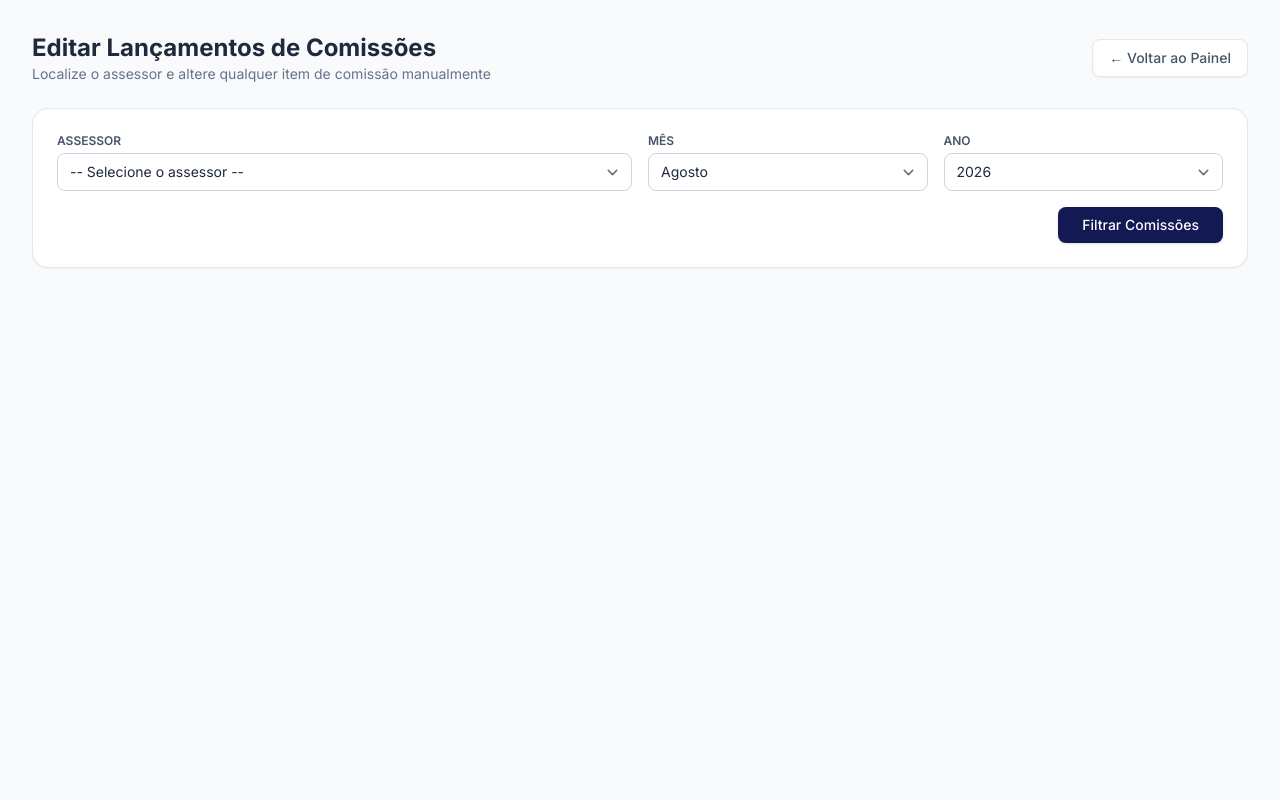
After one commit to andreoni10/finatlas_tcc, a Django app: page /financeiro/editar-lancamentos/ in a window 1280 px wide. The commit adds this page. Run offline with Django 5.2, Linux system fonts and the light colour scheme; a user stored in the database is signed in; data comes from the database, SQL or seed files in the repository; both versions use the stored data as it was after the commit; some libraries are stand-ins or nearby versions.

Commit message:
Implementação de funcionalidades de edição de lançamentos.

```diff
--- a/finatlas/apps/dashboard/templates/dashboard/dashboard_financeiro.html
+++ b/finatlas/apps/dashboard/templates/dashboard/dashboard_financeiro.html
@@ -9,6 +9,8 @@
     class="rounded-lg border border-white/20 px-4 py-2 text-sm font-medium transition hover:bg-white/10">Sair</a>
 <a href="{% url 'finance:lancamentos_manuais' %}"
     class="rounded-lg border border-white/20 px-4 py-2 text-sm font-medium transition hover:bg-white/10">Lancamentos</a>
+<a href="{% url 'finance:editar_lancamento' %}"
+    class="rounded-lg border border-white/20 px-4 py-2 text-sm font-medium transition hover:bg-white/10">Editar Lançamento</a>
 <a href="{% url 'finance:gestao_fechamento' %}"
     class="rounded-lg border border-white/20 px-4 py-2 text-sm font-medium transition hover:bg-white/10">Fechamento Mensal</a>
 <a href="{% url 'accounts:listar_assessores' %}"
--- /dev/null
+++ b/finatlas/apps/finance/templates/finance/editar_lancamentos_list.html
@@ -0,0 +1,312 @@
+{% extends "base.html" %}
+
+{% block body_title %} — Edição de Lançamentos{% endblock %}
+
+{% block body_block %}
+<div class="min-h-screen bg-slate-50 py-8">
+  <div class="max-w-7xl mx-auto px-4 sm:px-6 lg:px-8">
+
+    <!-- Cabeçalho -->
+    <div class="flex items-center justify-between mb-6">
+      <div>
+        <h1 class="text-2xl font-bold text-slate-800">Editar Lançamentos de Comissões</h1>
+        <p class="text-sm text-slate-500">Localize o assessor e altere qualquer item de comissão manualmente</p>
+      </div>
+      <a href="{% url 'dashboard:financeiro' %}" class="inline-flex items-center text-sm font-medium text-slate-600 hover:text-navy-900 bg-white border border-slate-200 px-4 py-2 rounded-lg shadow-sm">
+        &larr; Voltar ao Painel
+      </a>
+    </div>
+
+    <!-- Barra de Filtros -->
+    <div class="bg-white p-6 rounded-2xl shadow-sm border border-slate-200 mb-8">
+      <form method="GET" class="grid grid-cols-1 sm:grid-cols-4 gap-4 items-end">
+        <div class="sm:col-span-2">
+          <label class="block text-xs font-semibold uppercase text-slate-600 mb-1">Assessor</label>
+          <select name="assessor_id" class="w-full px-3 py-2 border border-slate-300 rounded-lg text-sm text-slate-800" required>
+            <option value="">-- Selecione o assessor --</option>
+            {% for a in assessores %}
+              <option value="{{ a.id }}" {% if assessor_selecionado and a.id == assessor_selecionado.id %}selected{% endif %}>
+                {{ a.user.get_full_name|default:a.user.username }} ({{ a.codigo_assessor }})
+              </option>
+            {% endfor %}
+          </select>
+        </div>
+        <div>
+          <label class="block text-xs font-semibold uppercase text-slate-600 mb-1">Mês</label>
+          <select name="mes" class="w-full px-3 py-2 border border-slate-300 rounded-lg text-sm text-slate-800">
+            {% for m in meses %}
+              <option value="{{ m.num }}" {% if m.num == mes_selecionado %}selected{% endif %}>{{ m.nome }}</option>
+            {% endfor %}
+          </select>
+        </div>
+        <div>
+          <label class="block text-xs font-semibold uppercase text-slate-600 mb-1">Ano</label>
+          <select name="ano" class="w-full px-3 py-2 border border-slate-300 rounded-lg text-sm text-slate-800">
+            {% for a in anos %}
+              <option value="{{ a }}" {% if a == ano_selecionado %}selected{% endif %}>{{ a }}</option>
+            {% endfor %}
+          </select>
+        </div>
+        <div class="sm:col-span-4 flex justify-end">
+          <button type="submit" class="bg-navy-900 hover:bg-navy-800 text-white font-medium text-sm px-6 py-2 rounded-lg transition shadow">
+            Filtrar Comissões
+          </button>
+        </div>
+      </form>
+    </div>
+
+    <!-- Mensagens -->
+    {% if messages %}
+      {% for message in messages %}
+        <div class="p-4 mb-6 text-sm bg-emerald-50 border border-emerald-200 text-emerald-800 rounded-xl">
+          {{ message }}
+        </div>
+      {% endfor %}
+    {% endif %}
+
+    {% if assessor_selecionado %}
+      <!-- Navegação em Abas (PJ1, PJ2 e Plus) -->
+      <div class="bg-white rounded-2xl shadow-sm border border-slate-200 overflow-hidden mb-8">
+        <div class="border-b border-slate-200 flex">
+          <button onclick="showTab('pj1')" id="tab-pj1" class="tab-btn px-6 py-4 font-semibold text-sm border-b-2 border-teal text-teal">
+            PJ1 ({{ pj1_itens|length }})
+          </button>
+          <button onclick="showTab('pj2')" id="tab-pj2" class="tab-btn px-6 py-4 font-semibold text-sm border-b-2 border-transparent text-slate-500 hover:text-slate-700">
+            PJ2 (Prev, Seguros & Consórcios)
+          </button>
+          <button onclick="showTab('plus')" id="tab-plus" class="tab-btn px-6 py-4 font-semibold text-sm border-b-2 border-transparent text-slate-500 hover:text-slate-700">
+            Plus ({{ plus_itens|length }})
+          </button>
+        </div>
+
+        <!-- Conteúdo Aba 1: PJ1 -->
+        <div id="content-pj1" class="tab-content p-6 overflow-x-auto">
+          <table class="w-full text-left text-xs text-slate-600">
+            <thead class="bg-slate-50 uppercase text-slate-500 font-semibold border-b">
+              <tr>
+                <th class="p-3">Categoria</th>
+                <th class="p-3">Produto</th>
+                <th class="p-3">Cód. Cliente</th>
+                <th class="p-3">Receita Líquida</th>
+                <th class="p-3">% Repasse</th>
+                <th class="p-3">Comissão Assessor</th>
+                <th class="p-3 text-right">Ação</th>
+              </tr>
+            </thead>
+            <tbody class="divide-y divide-slate-100">
+              {% for item in pj1_itens %}
+                <tr class="hover:bg-slate-50 transition">
+                  <td class="p-3">{{ item.categoria }}</td>
+                  <td class="p-3 font-medium text-slate-800">{{ item.produto }}</td>
+                  <td class="p-3 font-mono">{{ item.cod_cliente }}</td>
+                  <td class="p-3">R$ {{ item.receita_liquida|floatformat:2 }}</td>
+                  <td class="p-3">{{ item.repasse_assessor }}%</td>
+                  <td class="p-3 font-bold text-teal-dark">R$ {{ item.comissao_assessor|floatformat:2 }}</td>
+                  <td class="p-3 text-right">
+                    <a href="{% url 'finance:editar_item_lancamento' 'pj1' item.id %}" class="inline-flex items-center text-xs bg-teal hover:bg-teal-dark text-white px-3 py-1.5 rounded-lg transition shadow-sm">
+                      Editar
+                    </a>
+                  </td>
+                </tr>
+              {% empty %}
+                <tr>
+                  <td colspan="7" class="p-8 text-center text-slate-400">Nenhum lançamento PJ1 encontrado para este mês.</td>
+                </tr>
+              {% endfor %}
+            </tbody>
+          </table>
+        </div>
+
+        <!-- Conteúdo Aba 2: PJ2 -->
+        <div id="content-pj2" class="tab-content p-6 hidden">
+
+          <!-- PJ2 Previdência -->
+          <div class="mb-8">
+            <div class="flex justify-between items-center mb-3">
+              <h3 class="font-bold text-slate-800 text-sm">Previdência (Planilha) — {{ pj2_prev_itens|length }} itens</h3>
+            </div>
+            <div class="overflow-x-auto border border-slate-100 rounded-xl">
+              <table class="w-full text-left text-xs text-slate-600">
+                <thead class="bg-slate-50 uppercase text-slate-500 font-semibold border-b">
+                  <tr>
+                    <th class="p-3">Classificação</th>
+                    <th class="p-3">Categoria</th>
+                    <th class="p-3">Código Cliente</th>
+                    <th class="p-3">Receita Líquida</th>
+                    <th class="p-3">Comissão Assessor (60%)</th>
+                    <th class="p-3 text-right">Ação</th>
+                  </tr>
+                </thead>
+                <tbody class="divide-y divide-slate-100">
+                  {% for item in pj2_prev_itens %}
+                    <tr class="hover:bg-slate-50 transition">
+                      <td class="p-3 font-medium">{{ item.classificacao }}</td>
+                      <td class="p-3">{{ item.categoria }}</td>
+                      <td class="p-3 font-mono">{{ item.codigo_cliente }}</td>
+                      <td class="p-3">R$ {{ item.receita_liquida|floatformat:2 }}</td>
+                      <td class="p-3 font-bold text-teal-dark">R$ {{ item.comissao_assessor_60|floatformat:2 }}</td>
+                      <td class="p-3 text-right">
+                        <a href="{% url 'finance:editar_item_lancamento' 'pj2_prev' item.id %}" class="inline-flex items-center text-xs bg-teal hover:bg-teal-dark text-white px-3 py-1.5 rounded-lg transition shadow-sm">
+                          Editar
+                        </a>
+                      </td>
+                    </tr>
+                  {% empty %}
+                    <tr>
+                      <td colspan="6" class="p-6 text-center text-slate-400">Nenhum lançamento de Previdência neste mês.</td>
+                    </tr>
+                  {% endfor %}
+                </tbody>
+              </table>
+            </div>
+          </div>
+
+          <!-- PJ2 Seguros -->
+          <div class="mb-8">
+            <div class="flex justify-between items-center mb-3">
+              <h3 class="font-bold text-slate-800 text-sm">Seguros (Lançamentos Manuais) — {{ pj2_seg_itens|length }} itens</h3>
+            </div>
+            <div class="overflow-x-auto border border-slate-100 rounded-xl">
+              <table class="w-full text-left text-xs text-slate-600">
+                <thead class="bg-slate-50 uppercase text-slate-500 font-semibold border-b">
+                  <tr>
+                    <th class="p-3">Seguradora</th>
+                    <th class="p-3">Cliente</th>
+                    <th class="p-3">Comissão Bruta Escritório</th>
+                    <th class="p-3">Parcela</th>
+                    <th class="p-3">Comissão Assessor (60%)</th>
+                    <th class="p-3 text-right">Ação</th>
+                  </tr>
+                </thead>
+                <tbody class="divide-y divide-slate-100">
+                  {% for item in pj2_seg_itens %}
+                    <tr class="hover:bg-slate-50 transition">
+                      <td class="p-3 font-semibold text-slate-800">{{ item.seguradora }}</td>
+                      <td class="p-3">{{ item.cliente }}</td>
+                      <td class="p-3">R$ {{ item.comissao_bruta_escritorio|floatformat:2 }}</td>
+                      <td class="p-3">{{ item.parcela }}</td>
+                      <td class="p-3 font-bold text-teal-dark">R$ {{ item.comissao_assessor_60|floatformat:2 }}</td>
+                      <td class="p-3 text-right">
+                        <a href="{% url 'finance:editar_item_lancamento' 'pj2_seg' item.id %}" class="inline-flex items-center text-xs bg-teal hover:bg-teal-dark text-white px-3 py-1.5 rounded-lg transition shadow-sm">
+                          Editar
+                        </a>
+                      </td>
+                    </tr>
+                  {% empty %}
+                    <tr>
+                      <td colspan="6" class="p-6 text-center text-slate-400">Nenhum lançamento de Seguro neste mês.</td>
+                    </tr>
+                  {% endfor %}
+                </tbody>
+              </table>
+            </div>
+          </div>
+
+          <!-- PJ2 Consórcios -->
+          <div>
+            <div class="flex justify-between items-center mb-3">
+              <h3 class="font-bold text-slate-800 text-sm">Consórcio (Lançamentos Manuais) — {{ pj2_con_itens|length }} itens</h3>
+            </div>
+            <div class="overflow-x-auto border border-slate-100 rounded-xl">
+              <table class="w-full text-left text-xs text-slate-600">
+                <thead class="bg-slate-50 uppercase text-slate-500 font-semibold border-b">
+                  <tr>
+                    <th class="p-3">Administradora</th>
+                    <th class="p-3">Cliente</th>
+                    <th class="p-3">Comissão Bruta Escritório</th>
+                    <th class="p-3">Parcela</th>
+                    <th class="p-3">Comissão Assessor (60%)</th>
+                    <th class="p-3 text-right">Ação</th>
+                  </tr>
+                </thead>
+                <tbody class="divide-y divide-slate-100">
+                  {% for item in pj2_con_itens %}
+                    <tr class="hover:bg-slate-50 transition">
+                      <td class="p-3 font-semibold text-slate-800">{{ item.administradora }}</td>
+                      <td class="p-3">{{ item.cliente }}</td>
+                      <td class="p-3">R$ {{ item.comissao_bruta_escritorio|floatformat:2 }}</td>
+                      <td class="p-3">{{ item.parcela }}</td>
+                      <td class="p-3 font-bold text-teal-dark">R$ {{ item.comissao_assessor_60|floatformat:2 }}</td>
+                      <td class="p-3 text-right">
+                        <a href="{% url 'finance:editar_item_lancamento' 'pj2_con' item.id %}" class="inline-flex items-center text-xs bg-teal hover:bg-teal-dark text-white px-3 py-1.5 rounded-lg transition shadow-sm">
+                          Editar
+                        </a>
+                      </td>
+                    </tr>
+                  {% empty %}
+                    <tr>
+                      <td colspan="6" class="p-6 text-center text-slate-400">Nenhum lançamento de Consórcio neste mês.</td>
+                    </tr>
+                  {% endfor %}
+                </tbody>
+              </table>
+            </div>
+          </div>
+
+        </div>
+
+        <!-- Conteúdo Aba 3: Plus -->
+        <div id="content-plus" class="tab-content p-6 hidden overflow-x-auto">
+          <table class="w-full text-left text-xs text-slate-600">
+            <thead class="bg-slate-50 uppercase text-slate-500 font-semibold border-b">
+              <tr>
+                <th class="p-3">Parceiro</th>
+                <th class="p-3">Produto</th>
+                <th class="p-3">Valor Bruto</th>
+                <th class="p-3">% Imposto</th>
+                <th class="p-3">Valor Imposto</th>
+                <th class="p-3">Valor Líquido</th>
+                <th class="p-3 text-right">Ação</th>
+              </tr>
+            </thead>
+            <tbody class="divide-y divide-slate-100">
+              {% for item in plus_itens %}
+                <tr class="hover:bg-slate-50 transition">
+                  <td class="p-3 font-semibold text-slate-800">{{ item.parceiro }}</td>
+                  <td class="p-3">{{ item.produto }}</td>
+                  <td class="p-3">R$ {{ item.valor_bruto|floatformat:2 }}</td>
+                  <td class="p-3">{{ item.pct_imposto }}%</td>
+                  <td class="p-3 text-red-500">- R$ {{ item.valor_imposto|floatformat:2 }}</td>
+                  <td class="p-3 font-bold text-teal-dark">R$ {{ item.valor_liquido|floatformat:2 }}</td>
+                  <td class="p-3 text-right">
+                    <a href="{% url 'finance:editar_item_lancamento' 'plus' item.id %}" class="inline-flex items-center text-xs bg-teal hover:bg-teal-dark text-white px-3 py-1.5 rounded-lg transition shadow-sm">
+                      Editar
+                    </a>
+                  </td>
+                </tr>
+              {% empty %}
+                <tr>
+                  <td colspan="7" class="p-8 text-center text-slate-400">Nenhum lançamento da Plus encontrado para este mês.</td>
+                </tr>
+              {% endfor %}
+            </tbody>
+          </table>
+        </div>
+
+      </div>
+    {% endif %}
+
+  </div>
+</div>
+
+<!-- Script para alternar as abas -->
+<script>
+  function showTab(tabName) {
+    document.querySelectorAll('.tab-content').forEach(el => el.classList.add('hidden'));
+    document.querySelectorAll('.tab-btn').forEach(el => {
+      el.classList.remove('border-teal', 'text-teal');
+      el.classList.add('border-transparent', 'text-slate-500');
+    });
+
+    const targetContent = document.getElementById('content-' + tabName);
+    if (targetContent) {
+      targetContent.classList.remove('hidden');
+    }
+    const activeBtn = document.getElementById('tab-' + tabName);
+    if (activeBtn) {
+      activeBtn.classList.remove('border-transparent', 'text-slate-500');
+      activeBtn.classList.add('border-teal', 'text-teal');
+    }
+  }
+</script>
+{% endblock %}
--- a/finatlas/apps/finance/urls.py
+++ b/finatlas/apps/finance/urls.py
@@ -5,5 +5,7 @@ app_name = "finance"
 
 urlpatterns = [
     path("lancamentos/", views.lancamentos_manuais, name="lancamentos_manuais"),
-    path("fechamento/", views.gestao_fechamento, name="gestao_fechamento")
+    path("fechamento/", views.gestao_fechamento, name="gestao_fechamento"),
+    path("editar-lancamentos/", views.listar_lancamentos_para_edicao, name="editar_lancamento"),
+    path("editar-lancamentos/<str:tipo>/<int:pk>/", views.editar_item_lancamento, name="editar_item_lancamento"),
 ]
--- a/finatlas/apps/finance/views.py
+++ b/finatlas/apps/finance/views.py
@@ -1,11 +1,11 @@
 import datetime
 from decimal import Decimal
-from django.shortcuts import render, redirect
+from django.shortcuts import get_object_or_404, render, redirect
 from django.contrib import messages
 from django.contrib.auth.decorators import login_required
 from apps.accounts.models import Assessor
-from .forms import LancamentoPJ2SeguroForm, LancamentoPJ2ConsorcioForm, LancamentoPlusForm, ImportarPJ1Form, ImportarPJ2Form, FechamentoMensalForm
-from .models import LancamentoPJ2Seguro, LancamentoPJ2Consorcio, LancamentoPlus, LancamentoPJ1, LancamentoPJ2Previdencia, FechamentoMensalAssessor
+from .forms import LancamentoPJ1EditForm, LancamentoPJ2PrevidenciaEditForm,LancamentoPJ2SeguroForm, LancamentoPJ2ConsorcioForm, LancamentoPlusForm, ImportarPJ1Form, ImportarPJ2Form, FechamentoMensalForm
+from .models import LancamentoPJ1, LancamentoPJ2Previdencia, LancamentoPJ2Seguro, LancamentoPJ2Consorcio, LancamentoPlus, LancamentoPJ1, LancamentoPJ2Previdencia, FechamentoMensalAssessor
 from .services import importar_excel_pj1, importar_excel_pj2, gerar_ou_atualizar_fechamento
 from .decorators import cargo_requerido
 
@@ -205,3 +205,98 @@ def gestao_fechamento(request):
     }
 
     return render(request, "finance/gestao_fechamento.html", context)
+
+
+@cargo_requerido("financeiro")
+@login_required
+def listar_lancamentos_para_edicao(request):
+    hoje = datetime.date.today()
+    mes = int(request.GET.get("mes", hoje.month))
+    ano = int(request.GET.get("ano", hoje.year))
+    assessor_id = request.GET.get("assessor_id")
+    assessores = Assessor.objects.select_related("user").filter(is_active=True).order_by("user__first_name")
+    assessor_selecionado = None
+    pj1_itens = []
+    pj2_prev_itens = []
+    pj2_seg_itens = []
+    pj2_con_itens = []
+    plus_itens = []
+    if assessor_id:
+        assessor_selecionado = Assessor.objects.filter(pk=assessor_id).first()
+        if assessor_selecionado:
+            filtro = {"assessor": assessor_selecionado, "data__year": ano, "data__month": mes}
+            pj1_itens = LancamentoPJ1.objects.filter(**filtro)
+            pj2_prev_itens = LancamentoPJ2Previdencia.objects.filter(**filtro)
+            pj2_seg_itens = LancamentoPJ2Seguro.objects.filter(**filtro)
+            pj2_con_itens = LancamentoPJ2Consorcio.objects.filter(**filtro)
+            plus_itens = LancamentoPlus.objects.filter(**filtro)
+    # Anos disponíveis para filtro (recente ao mais antigo)
+    anos_comissao = set()
+    modelos = [LancamentoPJ1, LancamentoPJ2Previdencia, LancamentoPJ2Seguro, LancamentoPJ2Consorcio, LancamentoPlus]
+    for model in modelos:
+        qs = model.objects.filter(assessor=assessor_selecionado) if assessor_selecionado else model.objects.all()
+        anos_comissao.update(filter(None, qs.values_list("data__year", flat=True).distinct()))
+    anos_comissao.add(hoje.year)
+    anos = list(range(max(anos_comissao), min(anos_comissao) - 1, -1))
+    meses = [
+        {"num": 1, "nome": "Janeiro"}, {"num": 2, "nome": "Fevereiro"},
+        {"num": 3, "nome": "Março"}, {"num": 4, "nome": "Abril"},
+        {"num": 5, "nome": "Maio"}, {"num": 6, "nome": "Junho"},
+        {"num": 7, "nome": "Julho"}, {"num": 8, "nome": "Agosto"},
+        {"num": 9, "nome": "Setembro"}, {"num": 10, "nome": "Outubro"},
+        {"num": 11, "nome": "Novembro"}, {"num": 12, "nome": "Dezembro"}
+    ]
+    context = {
+        "assessores": assessores,
+        "assessor_selecionado": assessor_selecionado,
+        "mes_selecionado": mes,
+        "ano_selecionado": ano,
+        "meses": meses,
+        "anos": anos,
+        "pj1_itens": pj1_itens,
+        "pj2_prev_itens": pj2_prev_itens,
+        "pj2_seg_itens": pj2_seg_itens,
+        "pj2_con_itens": pj2_con_itens,
+        "plus_itens": plus_itens,
+    }
+    return render(request, "finance/editar_lancamentos_list.html", context)
+
+
+@cargo_requerido("financeiro")
+@login_required
+def editar_item_lancamento(request, tipo, pk):
+    # Mapeamento do tipo para Modelo, Form e Nome Legível
+    MAPA_TIPOS = {
+        "pj1": (LancamentoPJ1, LancamentoPJ1EditForm, "PJ1"),
+        "pj2_prev": (LancamentoPJ2Previdencia, LancamentoPJ2PrevidenciaEditForm, "PJ2 Previdência"),
+        "pj2_seg": (LancamentoPJ2Seguro, LancamentoPJ2SeguroForm, "PJ2 Seguro"),
+        "pj2_con": (LancamentoPJ2Consorcio, LancamentoPJ2ConsorcioForm, "PJ2 Consórcio"),
+        "plus": (LancamentoPlus, LancamentoPlusForm, "Plus"),
+    }
+    if tipo not in MAPA_TIPOS:
+        messages.error(request, "Tipo de lançamento inválido.")
+        return redirect("finance:editar_lancamento")
+    model_class, form_class, label_tipo = MAPA_TIPOS[tipo]
+    item = get_object_or_404(model_class, pk=pk)
+    if request.method == "POST":
+        form = form_class(request.POST, instance=item)
+        if form.is_valid():
+            instancia_salva = form.save()
+
+            # Recalcula o fechamento oficial do assessor para o mês e ano do lançamento
+            gerar_ou_atualizar_fechamento(
+                instancia_salva.assessor,
+                instancia_salva.data.year,
+                instancia_salva.data.month
+            )
+            messages.success(request, f"Lançamento {label_tipo} atualizado com sucesso e fechamento recalculado!")
+            return redirect(f"/financeiro/editar-lancamentos/?assessor_id={instancia_salva.assessor.id}&mes={instancia_salva.data.month}&ano={instancia_salva.data.year}")
+    else:
+        form = form_class(instance=item)
+    context = {
+        "form": form,
+        "item": item,
+        "tipo": tipo,
+        "label_tipo": label_tipo,
+    }
+    return render(request, "finance/editar_item_form.html", context)
```
Also changed, not shown: finatlas/apps/finance/forms.py (+38 -1 lines), finatlas/apps/finance/models.py (+27 -0 lines), finatlas/apps/finance/templates/finance/editar_item_form.html (added, +46 -0 lines), finatlas/db.sqlite3.
